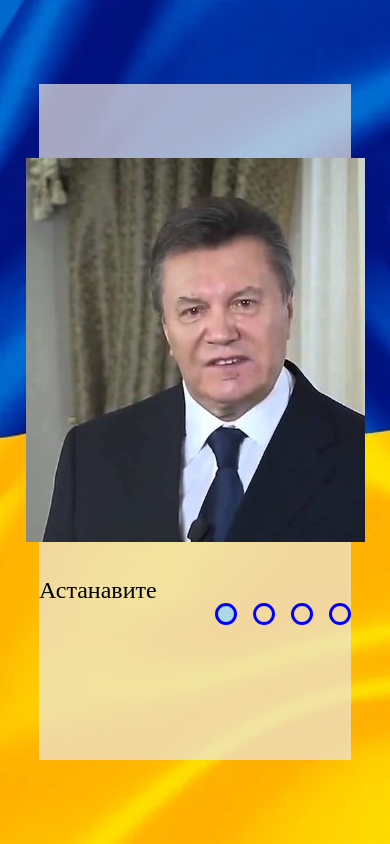
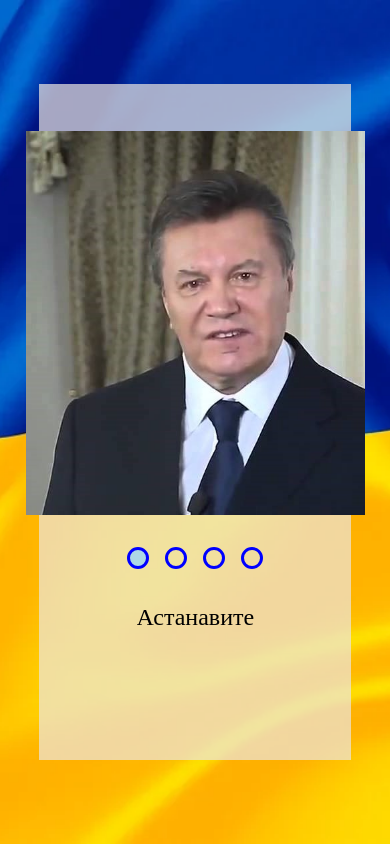
Before and after one commit to JuliaVasilko/cssMemeSlider, a plain HTML site: page cssMemeSlider/index.html in a window 390 px wide. Drawn offline with Linux system fonts and the light colour scheme.

Commit message:
feat: add mobile (Sun, Sep 15, 2024 03:50:30 PM)

```diff
--- a/cssMemeSlider/index.css
+++ b/cssMemeSlider/index.css
@@ -85,6 +85,15 @@ input {
   justify-content: space-between;
   align-items: center;
 }
+
+@media (max-width: 767px) {
+  .text-controls-container {
+    /* flex-direction: column-reverse; */
+    flex-wrap: wrap;
+    justify-content: center;
+  }
+}
+
 .text-container {
   flex: 0 0 30vw;
   overflow: hidden;
@@ -99,7 +108,7 @@ input {
   color: black;
   font-size: 24px;
   text-align: center;
-  vertical-align: center;
+  vertical-align: middle;
 }
 
 #slide-one:checked ~ .text-controls-container .text-wrapper {
@@ -144,6 +153,13 @@ input {
   gap: 1rem;
   justify-content: center;
   align-items: center;
+}
+@media (max-width: 767px) {
+  .label-container {
+    flex: 1 0 100%;
+    margin-top: 2rem;
+    order: -1;
+  }
 }
 .label {
   cursor: pointer;
```
